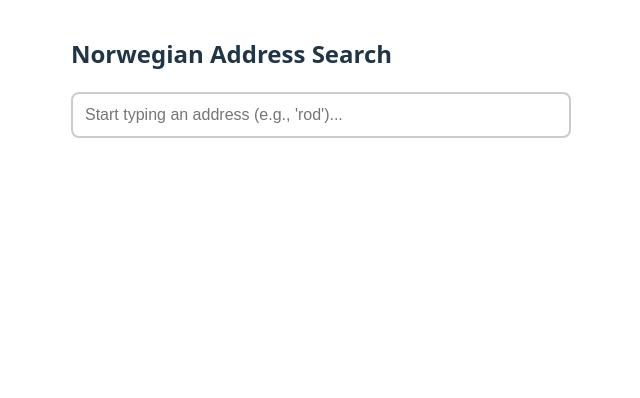
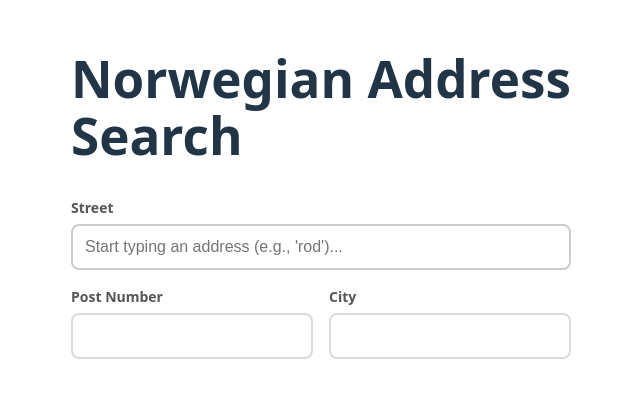
Before and after one commit to gala1234/norway-address-autocomplete, a React app in the folder frontend/: page / in a window 1280 px wide. Shown: the top 398 px of the page, without its empty margins (319-959 px from the left). Built offline with nearby package versions, Linux system fonts and the light colour scheme; the HTML template or start-up script is replaced by a standard one.

Commit message:
refactor: Restructure AddressSearch component layout and improve input handling

```diff
--- a/frontend/src/components/AddressSearch.css
+++ b/frontend/src/components/AddressSearch.css
@@ -1,13 +1,32 @@
-.search-container {
+.form-container {
   font-family: system-ui, Avenir, Helvetica, Arial, sans-serif;
   width: 100%;
   max-width: 500px;
   margin: 0 auto;
-  /* El ancla para nuestro dropdown flotante */
   position: relative;
 }
 
-.search-input {
+.form-group {
+  flex: 1;
+  display: flex;
+  flex-direction: column;
+}
+
+.form-row {
+  display: flex;
+  gap: 16px;
+  margin-top: 16px;
+}
+
+.form-label {
+  display: block;
+  font-size: 0.875em;
+  font-weight: bold;
+  margin-bottom: 6px;
+  color: var(--color-text-subtle);
+}
+
+.form-input {
   width: 100%;
   padding: 12px;
   font-size: 16px;
@@ -16,37 +35,39 @@
   color: var(--color-text);
   border: 2px solid var(--color-border);
   border-radius: 8px;
+  opacity: 0.7;
+  cursor: not-allowed;
+}
+
+.form-input.search {
+  opacity: 1;
+  cursor: text;
   transition: border-color 0.2s ease;
 }
 
-.search-input:focus {
+.form-input:focus {
+  outline: none;
+}
+
+.form-input.search:focus {
   outline: none;
   border-color: var(--color-border-focus);
 }
 
-/* --- EL NUEVO CONTENEDOR FLOTANTE --- */
-/* Este es el que ahora "flota" */
 .results-dropdown {
-  /* Posicionamiento */
   position: absolute;
-  top: calc(100% + 4px); /* Justo debajo del input */
   left: 0;
   right: 0;
   z-index: 100;
-
-  /* Estilo (el que antes tenía .results-list) */
   background-color: var(--color-surface);
   border: 1px solid var(--color-border);
   border-radius: 8px;
   box-shadow: var(--shadow-depth);
-
-  /* Para que no sea gigante en móvil */
   max-height: 400px;
   overflow-y: auto;
 }
 
-/* --- Mensajes de estado (Loading, Error, No results) --- */
-/* Ahora son hijos directos del dropdown */
+
 .dropdown-message {
   padding: 12px;
   font-size: 14px;
@@ -58,13 +79,10 @@
   background-color: rgba(217, 83, 79, 0.1);
 }
 
-/* --- La lista de resultados --- */
-/* Ya NO es flotante, es un hijo normal */
 .results-list {
   list-style-type: none;
   padding: 0;
   margin: 0;
-  /* No necesita más estilos, el wrapper se encarga */
 }
 
 .result-item {
@@ -76,8 +94,9 @@
   transition: background-color 0.15s ease;
 }
 
-.result-item:hover {
-  background-color: rgba(128, 128, 128, 0.1);
+.result-item:hover,
+.result-item.active {
+  background-color: rgba(128, 128, 128, 0.2);
 }
 
 .result-item:last-child {
--- a/frontend/src/components/AddressSearch.tsx
+++ b/frontend/src/components/AddressSearch.tsx
@@ -1,4 +1,4 @@
-import { useState, useEffect } from "react";
+import { useState, useEffect, useRef } from "react";
 import type { Address } from "../types";
 import "./AddressSearch.css";
 
@@ -7,20 +7,36 @@ export function AddressSearch() {
   const [results, setResults] = useState<Address[]>([]);
   const [isLoading, setIsLoading] = useState(false);
   const [error, setError] = useState<string | null>(null);
+  const [activeIndex, setActiveIndex] = useState(-1);
+  const [hasSearched, setHasSearched] = useState(false);
+
+  const [postNumber, setPostNumber] = useState("");
+  const [city, setCity] = useState("");
+
+  const selectionRef = useRef(false);
+  const listRef = useRef<HTMLUListElement>(null);
 
   useEffect(() => {
     setError(null);
+
+    if (selectionRef.current) {
+      selectionRef.current = false;
+      setHasSearched(false);
+      return;
+    }
+
     if (query.length < 3) {
-      setResults([]);
-      setIsLoading(false);
+      cleanup();
+      setHasSearched(false);
       return;
     }
 
     setIsLoading(true);
+    setHasSearched(false);
+    setActiveIndex(-1);
+
     const timerId = setTimeout(() => {
-      if (query.length >= 3) {
       performSearch(query);
-      }
     }, 300);
 
     return () => {
@@ -28,18 +44,36 @@ export function AddressSearch() {
     };
   }, [query]);
 
+  useEffect(() => {
+    if (activeIndex < 0 || !listRef.current) {
+      return;
+    }
+    const activeItem = listRef.current.children[activeIndex] as HTMLLIElement;
+    if (activeItem) {
+      activeItem.scrollIntoView({
+        behavior: "smooth",
+        block: "nearest",
+      });
+    }
+  }, [activeIndex]);
+
+  const cleanup = () => {
+    setResults([]);
+    setIsLoading(false);
+    setActiveIndex(-1);
+    setPostNumber("");
+    setCity("");
+  };
+
   const performSearch = async (searchQuery: string) => {
     try {
       const response = await fetch(
         `http://localhost:8080/search/${searchQuery}`
       );
-
       if (!response.ok) {
         throw new Error(`HTTP error! Status: ${response.status}`);
       }
-
       const data: Address[] = await response.json();
-
       setResults(data);
     } catch (e) {
       if (e instanceof Error) {
@@ -48,52 +82,136 @@ export function AddressSearch() {
         setError("An unknown error occurred.");
       }
       setResults([]);
+      setActiveIndex(-1);
     } finally {
       setIsLoading(false);
+      setHasSearched(true);
+    }
+  };
+
+  const handleSelect = (address: Address) => {
+    selectionRef.current = true;
+    setHasSearched(false);
+
+    setQuery(address.street);
+    setPostNumber(String(address.postNumber));
+    setCity(address.city);
+
+    setResults([]);
+    setActiveIndex(-1);
+  };
+
+  const handleKeyDown = (e: React.KeyboardEvent<HTMLInputElement>) => {
+    switch (e.key) {
+      case "ArrowDown":
+        e.preventDefault();
+        setActiveIndex((prevIndex) =>
+          prevIndex >= results.length - 1 ? 0 : prevIndex + 1
+        );
+        break;
+      case "ArrowUp":
+        e.preventDefault();
+        setActiveIndex((prevIndex) =>
+          prevIndex <= 0 ? results.length - 1 : prevIndex - 1
+        );
+        break;
+      case "Enter":
+        if (activeIndex >= 0) {
+          e.preventDefault();
+          handleSelect(results[activeIndex]);
+        }
+        break;
+      case "Escape":
+        setResults([]);
+        setActiveIndex(-1);
+        break;
     }
   };
 
   return (
-    <div className="search-container">
-      <h2>Norwegian Address Search</h2>
+    <div className="form-container">
+      <h1>Norwegian Address Search</h1>
+      <div className="form-row">
+        <div className="form-group">
+          <label htmlFor="address-search" className="form-label">
+            Street
+          </label>
           <input
             type="text"
-        className="search-input"
+            id="address-search"
+            className="form-input search"
             placeholder="Start typing an address (e.g., 'rod')..."
             value={query}
-        onChange={(e) => setQuery(e.target.value)}
+            onChange={(e) => {
+              selectionRef.current = false;
+              setQuery(e.target.value);
+              setPostNumber("");
+              setCity("");
+            }}
+            onKeyDown={handleKeyDown}
           />
+        </div>
+      </div>
 
-      {query.length >= 3 && (
+      {(isLoading || error || (hasSearched && query.length >= 3)) && (
         <div className="results-dropdown">
-
-          {isLoading && (
-            <div className="dropdown-message">Loading...</div>
-          )}
-
+          {isLoading && <div className="dropdown-message">Loading...</div>}
           {error && (
             <div className="dropdown-message error">Error: {error}</div>
           )}
-
-          {!isLoading && !error && results.length === 0 && (
+          {!isLoading && !error && hasSearched && results.length === 0 && (
             <div className="dropdown-message no-results">
               No results found for "{query}".
             </div>
           )}
 
           {!isLoading && !error && results.length > 0 && (
-            <ul className="results-list">
+            <ul className="results-list" ref={listRef}>
               {results.map((address, index) => (
-                <li key={index} className="result-item">
+                <li
+                  key={`${address.postNumber}-${address.street}`}
+                  className={`result-item ${
+                    index === activeIndex ? "active" : ""
+                  }`}
+                  onClick={() => handleSelect(address)}
+                >
                   <span className="street">{address.street}</span>
-                  <span className="location">{address.postNumber} {address.city}</span>
+                  <span className="location">
+                    {address.postNumber} {address.city}
+                  </span>
                 </li>
               ))}
             </ul>
           )}
-
         </div>
       )}
+
+      <div className="form-row">
+        <div className="form-group">
+          <label htmlFor="postNumber" className="form-label">
+            Post Number
+          </label>
+          <input
+            type="text"
+            id="postNumber"
+            className="form-input"
+            value={postNumber}
+            readOnly
+          />
+        </div>
+        <div className="form-group">
+          <label htmlFor="city" className="form-label">
+            City
+          </label>
+          <input
+            type="text"
+            id="city"
+            className="form-input"
+            value={city}
+            readOnly
+          />
+        </div>
+      </div>
     </div>
   );
 }
```
Lines whose indentation alone changed are shown as unchanged.
